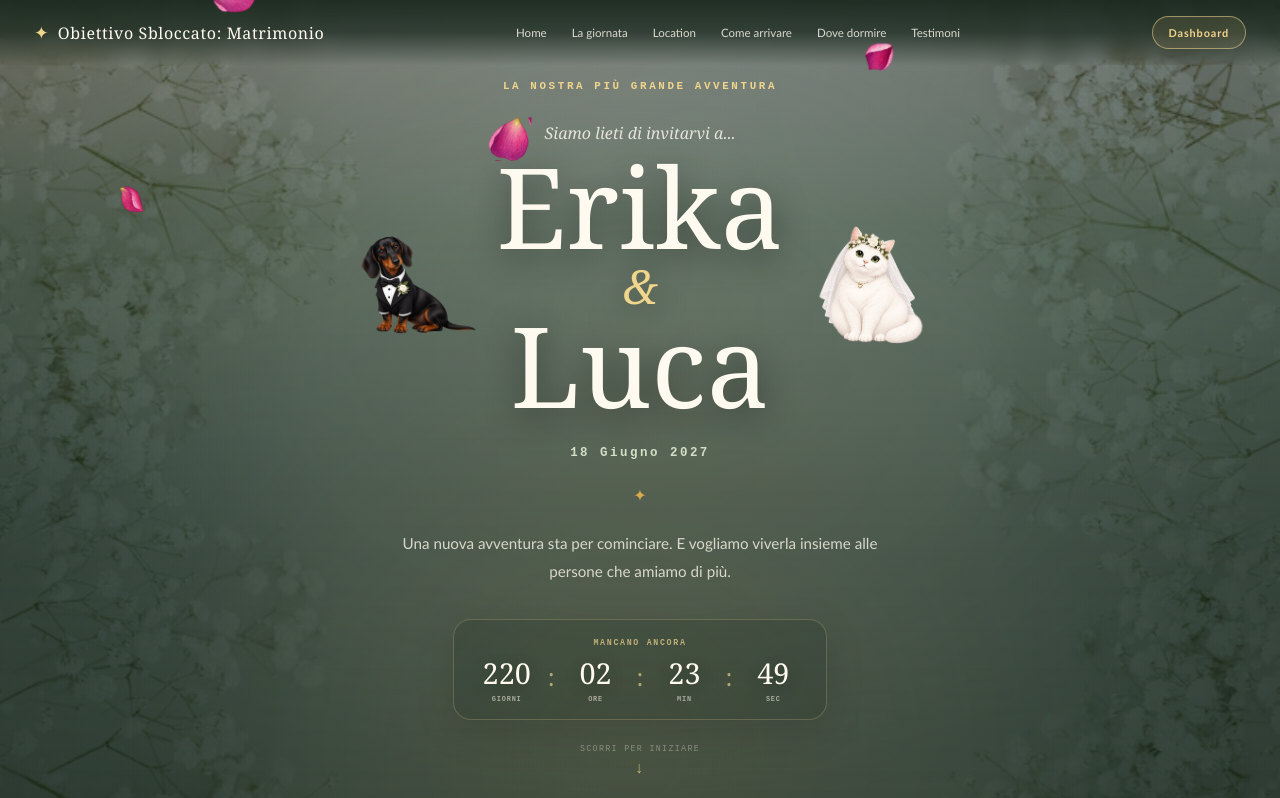
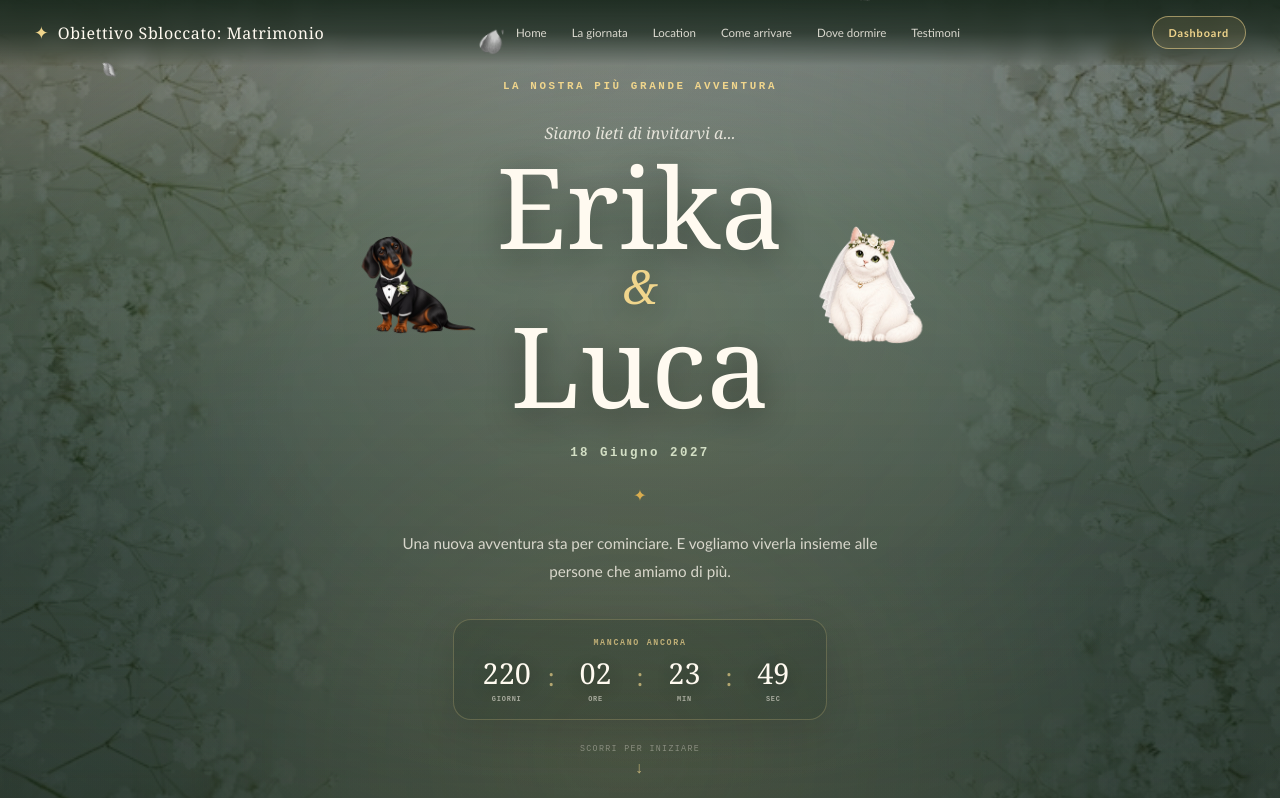
Before and after one commit to Luke932/the-greatest-adventure-frontend, an Angular app: page / in a window 1280 px wide. Shown: the top 798 px of the page. Built offline with nearby package versions, Linux system fonts and the light colour scheme.

Commit message:
update theme petals css

```diff
--- a/src/app/shared/styles/wedding-theme.css
+++ b/src/app/shared/styles/wedding-theme.css
@@ -290,6 +290,11 @@ img {
     height: auto;
     opacity: 0;
     animation: falling 13s linear infinite;
+}
+
+.wedding-page .petals img {
+    scale: 0.55;
+    filter: grayscale(1) brightness(1.8) contrast(0.65);
 }
 
 .wedding-page .petals img:nth-child(1) { left: 5%; width: 35px; animation-delay: 0s; }
```
